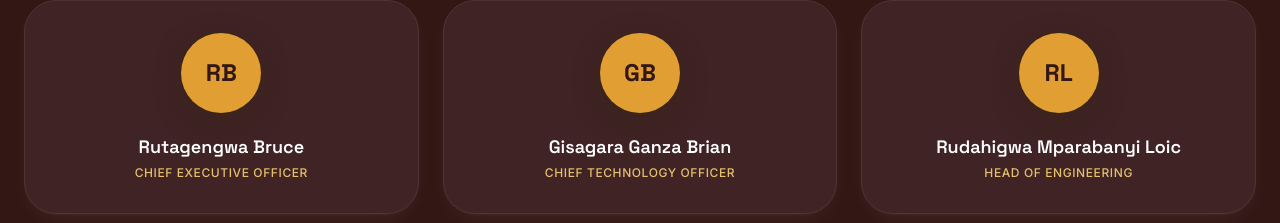
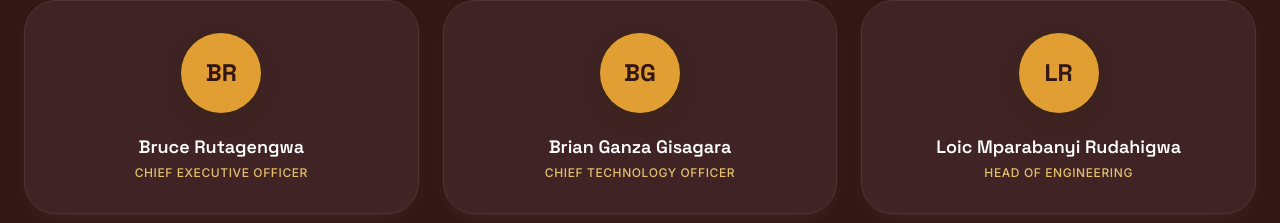
Before and after one commit to Kingloic250/Novarchin, a React (Vite) app: page /about in a window 1280 px wide. Shown: the part 2427-2650 px from the top of the page. Built offline with nearby package versions, Linux system fonts and the light colour scheme.

Commit message:
use american name order for team

```diff
--- a/src/components/hero/Hero.tsx
+++ b/src/components/hero/Hero.tsx
@@ -117,7 +117,7 @@ export function Hero() {
                 and unlock growth."
               </blockquote>
               <div className="border-t border-sand-300 pt-4">
-                <p className="text-xs text-ink-muted">Rutagengwa Bruce</p>
+                <p className="text-xs text-ink-muted">Bruce Rutagengwa</p>
                 <p className="font-display text-xl font-bold text-ink">CEO, Novarchin</p>
                 <div className="mt-2 h-px w-16 bg-amber-400" />
               </div>
--- a/src/components/sections/Leadership.tsx
+++ b/src/components/sections/Leadership.tsx
@@ -15,22 +15,22 @@ const team: Member[] = [
   {
     icon: <Briefcase className="h-6 w-6" />,
     role: 'Chief Executive Officer',
-    name: 'Rutagengwa Bruce',
-    initials: 'RB',
+    name: 'Bruce Rutagengwa',
+    initials: 'BR',
     accent: 'bg-amber-400 text-white dark:text-sand-100',
   },
   {
     icon: <Cpu className="h-6 w-6" />,
     role: 'Chief Technology Officer',
-    name: 'Gisagara Ganza Brian',
-    initials: 'GB',
+    name: 'Brian Ganza Gisagara',
+    initials: 'BG',
     accent: 'bg-amber-400 text-white dark:text-sand-100',
   },
   {
     icon: <HardDrive className="h-6 w-6" />,
     role: 'Head of Engineering',
-    name: 'Rudahigwa Mparabanyi Loic',
-    initials: 'RL',
+    name: 'Loic Mparabanyi Rudahigwa',
+    initials: 'LR',
     accent: 'bg-amber-400 text-white dark:text-sand-100',
   },
 ];
```
